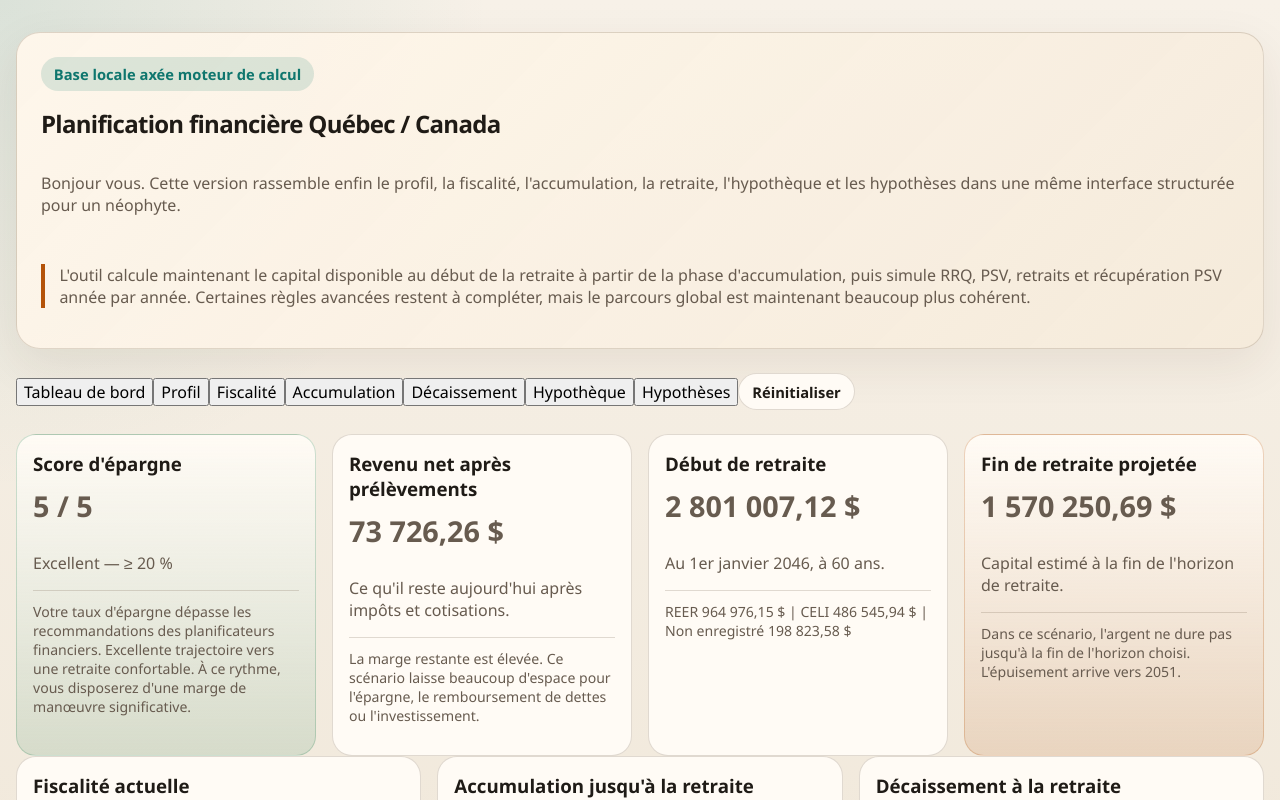
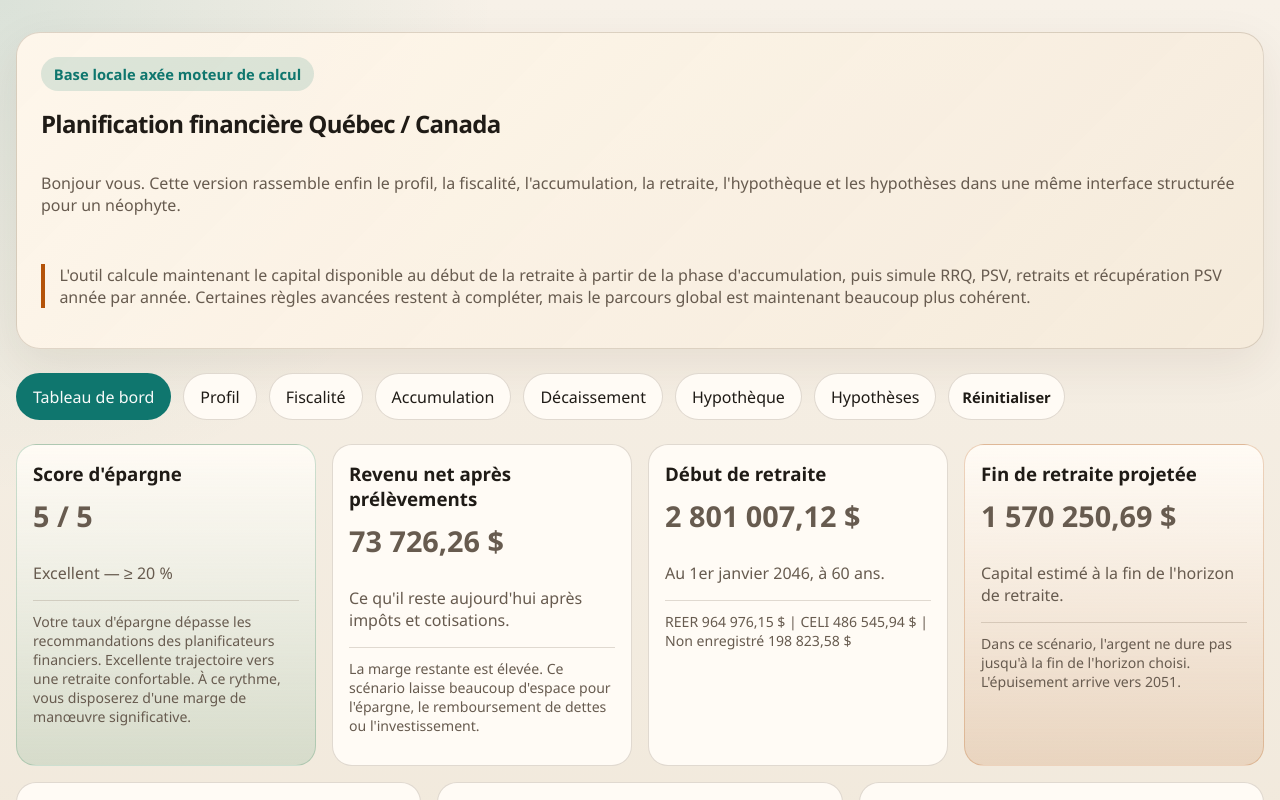
Before and after one commit to jfgroulx2-ui/Planification_financiere, a React (Vite) app: page / in a window 1280 px wide. Shown: the top 800 px of the page. Built offline with nearby package versions, Linux system fonts and the light colour scheme.

Commit message:
Étendre les styles pour les onglets et tableaux

```diff
--- a/src/index.css
+++ b/src/index.css
@@ -37,7 +37,8 @@ a {
 }
 
 button,
-input {
+input,
+select {
   font: inherit;
 }
 
@@ -80,6 +81,11 @@ li,
 
 .section {
   margin-top: 1.5rem;
+}
+
+.stack {
+  display: grid;
+  gap: 1rem;
 }
 
 .workspace {
@@ -178,6 +184,11 @@ li,
   color: var(--text);
 }
 
+.input-select {
+  appearance: none;
+  cursor: pointer;
+}
+
 .input-suffix {
   flex: none;
   color: var(--muted);
@@ -220,6 +231,28 @@ li,
   grid-template-columns: repeat(auto-fit, minmax(240px, 1fr));
 }
 
+.tabs-shell {
+  display: flex;
+  gap: 0.75rem;
+  flex-wrap: wrap;
+}
+
+.tab-button {
+  padding: 0.7rem 1rem;
+  border: 1px solid var(--line);
+  border-radius: 999px;
+  background: var(--surface-elevated);
+  color: var(--text);
+  cursor: pointer;
+  transition: border-color 160ms ease, background 160ms ease, color 160ms ease;
+}
+
+.tab-button.is-active {
+  border-color: transparent;
+  background: var(--accent);
+  color: #f7faf9;
+}
+
 .guide-grid {
   align-items: stretch;
 }
@@ -231,6 +264,12 @@ li,
 .explanation-card {
   border-color: rgba(15, 118, 110, 0.18);
   background: linear-gradient(180deg, var(--surface-elevated), rgba(15, 118, 110, 0.06));
+}
+
+.locked-card {
+  margin-top: 1rem;
+  border-color: rgba(180, 83, 9, 0.24);
+  background: linear-gradient(180deg, var(--surface-elevated), rgba(180, 83, 9, 0.08));
 }
 
 .result-grid {
@@ -275,6 +314,31 @@ li,
 
 .notes-card {
   margin-top: 1rem;
+}
+
+.table-shell {
+  overflow-x: auto;
+}
+
+.data-table {
+  width: 100%;
+  border-collapse: collapse;
+  min-width: 760px;
+}
+
+.data-table th,
+.data-table td {
+  padding: 0.8rem 0.75rem;
+  text-align: left;
+  border-bottom: 1px solid var(--line);
+  white-space: nowrap;
+}
+
+.data-table th {
+  font-size: 0.85rem;
+  color: var(--muted);
+  text-transform: uppercase;
+  letter-spacing: 0.04em;
 }
 
 .notes-grid {
```
